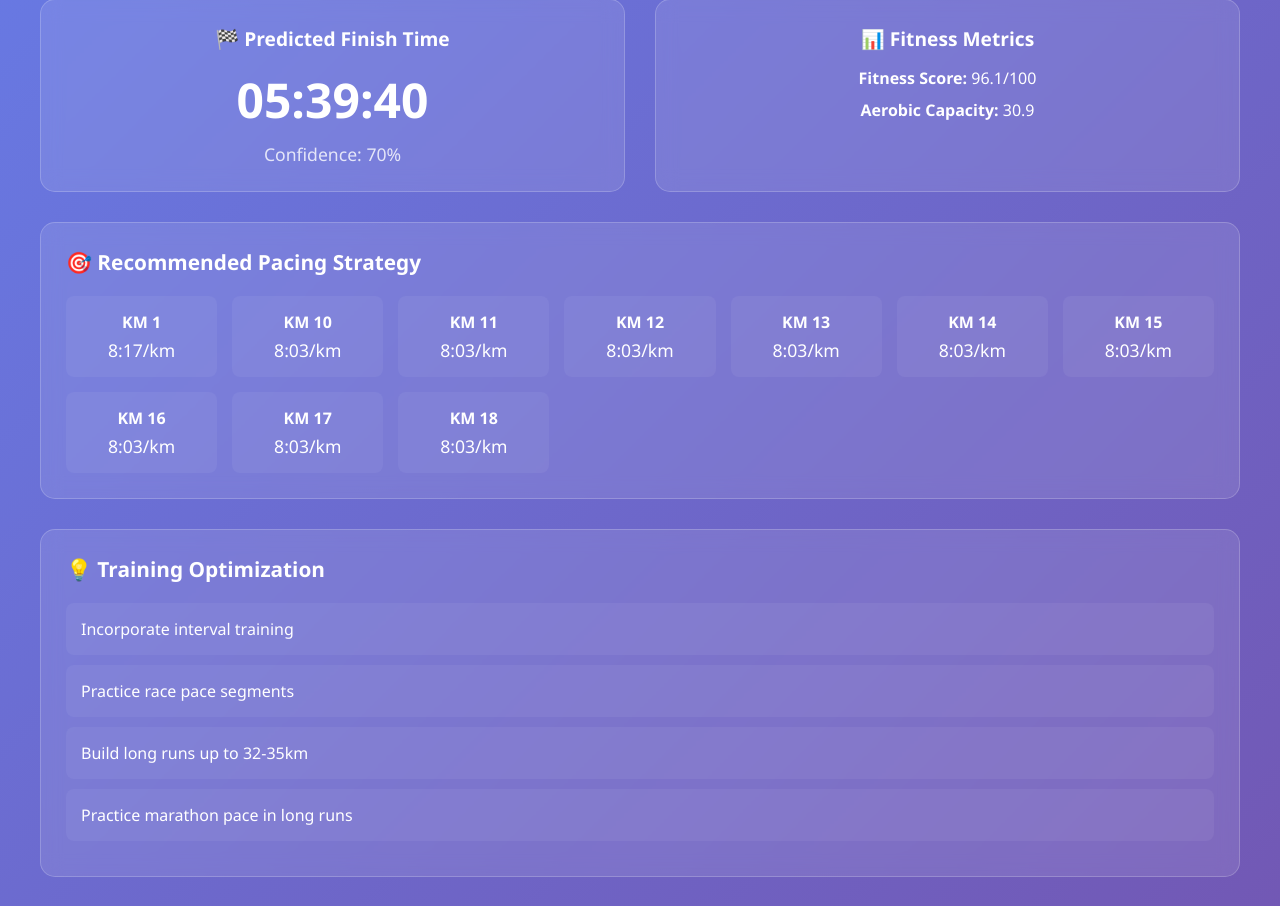
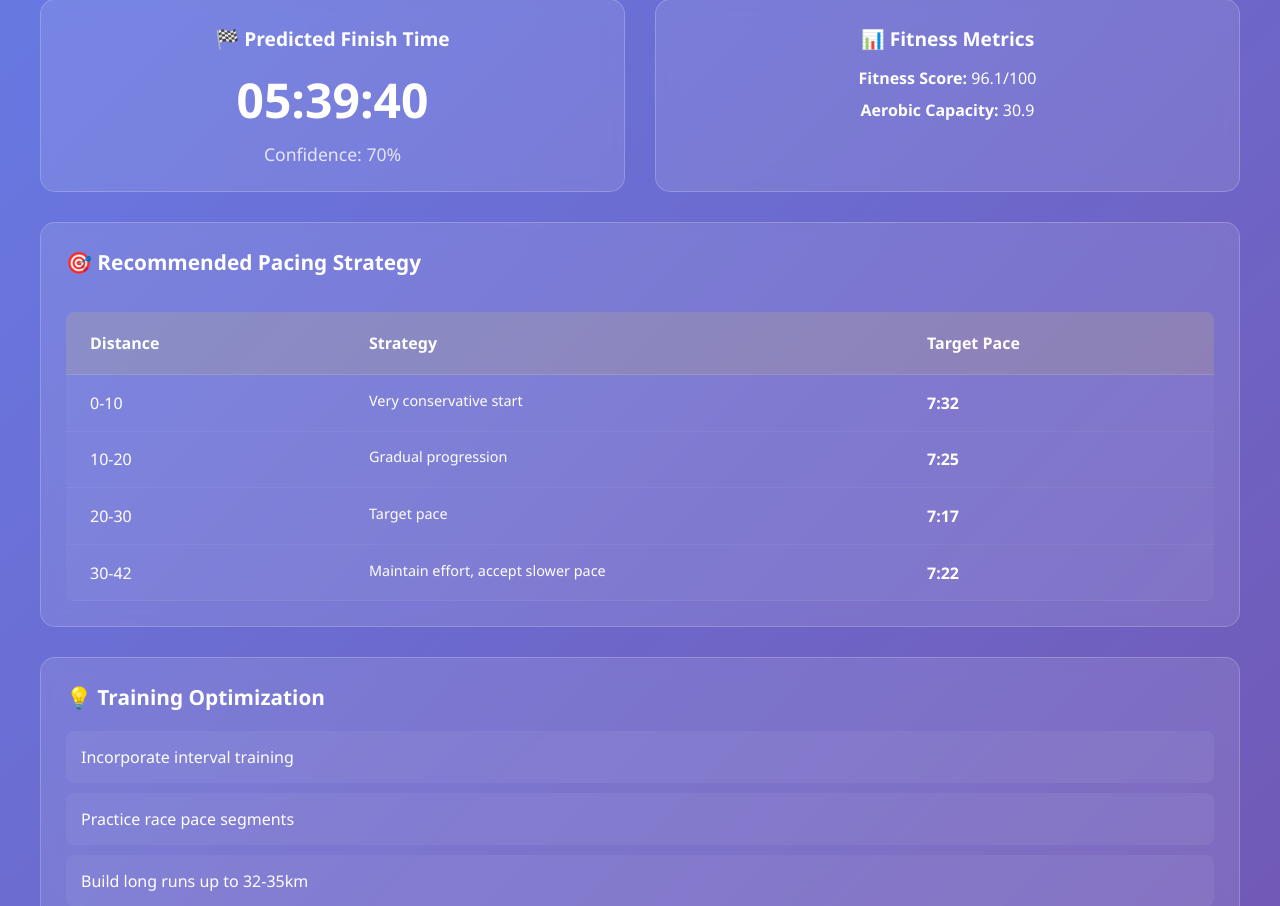
Before and after one commit to rathishpadman/MarathonTraining, a Flask app: page /race_predictor in a window 1280 px wide. Shown: the part 389-1295 px from the top of the page. Run offline with Flask 3, Linux system fonts and the light colour scheme; data comes from the database, SQL or seed files in the repository.

Commit message:
Show race strategy every five kilometers in an easy-to-read table
Implements a pacing table to display race strategy splits in 5km segments.

Replit-Commit-Author: Agent
Replit-Commit-Session-Id: d25da532-ae38-48e6-aca7-75be0e4c91ec
Replit-Commit-Screenshot-Url: https://storage.googleapis.com/screenshot-production-us-central1/4af7ab70-3715-49e2-9c42-d1b05d91b220/6abeba6d-656a-4058-ac09-e8e7d23f1dc5.jpg

```diff
--- a/templates/race_predictor.html
+++ b/templates/race_predictor.html
@@ -248,6 +248,51 @@
 
         .trend-up { color: #4CAF50; }
         .trend-down { color: #F44336; }
+
+        .pacing-table {
+            width: 100%;
+            margin-top: 1rem;
+            border-radius: 8px;
+            overflow: hidden;
+            background: rgba(255, 255, 255, 0.03);
+        }
+
+        .pacing-header {
+            display: grid;
+            grid-template-columns: 1fr 2fr 1fr;
+            background: rgba(255, 215, 0, 0.1);
+            padding: 1rem;
+            font-weight: 600;
+            color: #FFD700;
+            border-bottom: 1px solid rgba(255, 255, 255, 0.1);
+        }
+
+        .pacing-row {
+            display: grid;
+            grid-template-columns: 1fr 2fr 1fr;
+            padding: 0.8rem 1rem;
+            border-bottom: 1px solid rgba(255, 255, 255, 0.05);
+            transition: background-color 0.2s ease;
+        }
+
+        .pacing-row:hover {
+            background: rgba(255, 255, 255, 0.05);
+        }
+
+        .header-cell, .pace-cell {
+            padding: 0.25rem 0.5rem;
+            color: rgba(255, 255, 255, 0.9);
+        }
+
+        .strategy-cell {
+            font-size: 0.9rem;
+            line-height: 1.3;
+        }
+
+        .pace-value {
+            font-weight: 600;
+            color: #FFD700;
+        }
         .trend-stable { color: #FFC107; }
 
         .back-btn {
@@ -487,36 +532,8 @@
         function displayPacingStrategy(strategy) {
             const container = document.getElementById('pacingSplits');
 
-            if (!strategy || typeof strategy !== 'object') {
-                container.innerHTML = '<div class="pace-split">No pacing strategy available</div>';
-                return;
-            }
-
-            // Handle object-based pacing strategy from API
-            const splits = [];
-            for (const [key, value] of Object.entries(strategy)) {
-                if (key.startsWith('km_')) {
-                    const km = key.replace('km_', '');
-                    // Convert seconds to minutes:seconds pace format
-                    const totalSeconds = Math.round(value);
-                    const minutes = Math.floor(totalSeconds / 60);
-                    const seconds = totalSeconds % 60;
-                    const pace = `${minutes}:${seconds.toString().padStart(2, '0')}/km`;
-                    splits.push({ km: `KM ${km}`, pace: pace });
-                }
-            }
-
-            if (splits.length === 0) {
-                container.innerHTML = '<div class="pace-split">No pacing strategy available</div>';
-                return;
-            }
-
-            container.innerHTML = splits.slice(0, 10).map(split => `
-                <div class="pace-split">
-                    <div class="split-distance">${split.km || 'Split'}</div>
-                    <div class="split-pace">${split.pace || 'N/A'}</div>
-                </div>
-            `).join('');
+            // This will be populated by the optimization insights with proper strategic segments
+            container.innerHTML = '<div class="pace-split">Loading pacing strategy...</div>';
         }
 
         function displayRecommendations(recommendations) {
@@ -555,6 +572,11 @@
                 return; // Don't show insights if data is unavailable
             }
 
+            // Display strategic pacing table from optimization data
+            if (data.pacing_strategy && data.pacing_strategy.splits) {
+                displayStrategicPacing(data.pacing_strategy.splits);
+            }
+
             // Display training analysis
             displayTrainingAnalysis(data.training_analysis || {});
 
@@ -569,6 +591,33 @@
 
             // Show the insights container
             insightsContainer.style.display = 'block';
+        }
+
+        function displayStrategicPacing(splits) {
+            const container = document.getElementById('pacingSplits');
+
+            if (!splits || splits.length === 0) {
+                container.innerHTML = '<div class="pace-split">No pacing strategy available</div>';
+                return;
+            }
+
+            // Create strategic pacing table
+            container.innerHTML = `
+                <div class="pacing-table">
+                    <div class="pacing-header">
+                        <div class="header-cell">Distance</div>
+                        <div class="header-cell">Strategy</div>
+                        <div class="header-cell">Target Pace</div>
+                    </div>
+                    ${splits.map(split => `
+                        <div class="pacing-row">
+                            <div class="pace-cell">${split.km || 'N/A'}</div>
+                            <div class="pace-cell strategy-cell">${split.strategy || 'N/A'}</div>
+                            <div class="pace-cell pace-value">${split.target_pace || 'N/A'}</div>
+                        </div>
+                    `).join('')}
+                </div>
+            `;
         }
 
         function displayTrainingAnalysis(analysis) {
```
Also changed, not shown: attached_assets/targeted_element_1749397840555.png (added).
